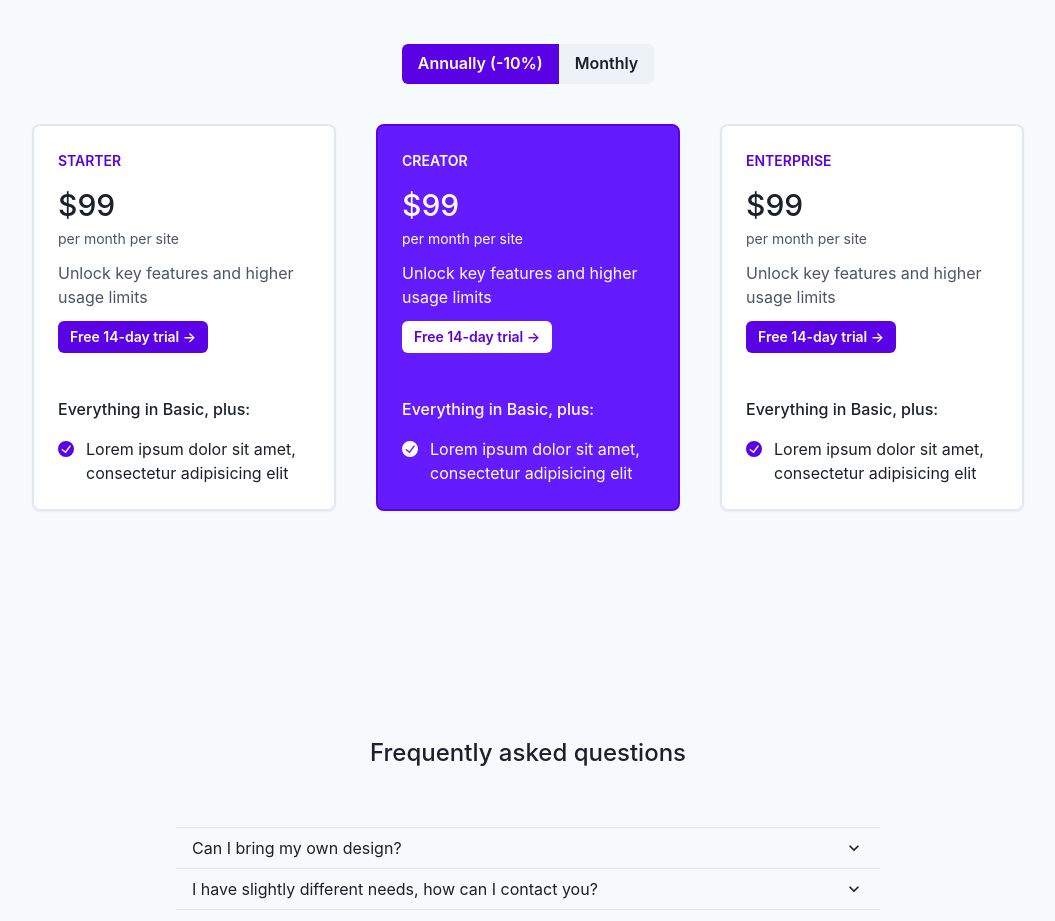
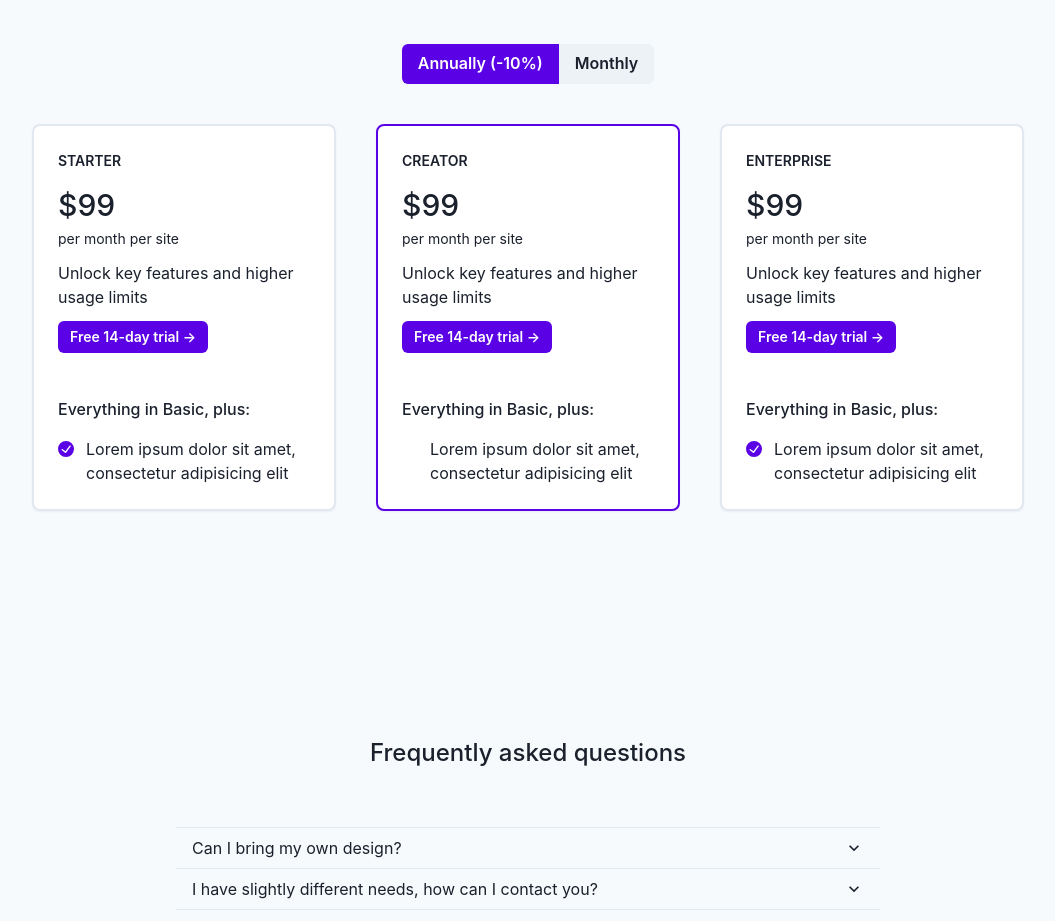
Before and after one commit to bdcorps/chakra-ui-landing-page-nextjs, a React (Vite) app: page / in a window 1280 px wide. Shown: the part 1780-2701 px from the top of the page, without its empty margins (112-1167 px from the left). Built offline with nearby package versions, Linux system fonts and the light colour scheme.

Commit message:
update styling pricing

```diff
--- a/src/components/PricingBox.tsx
+++ b/src/components/PricingBox.tsx
@@ -25,38 +25,24 @@ const PricingBox: FunctionComponent<PricingBoxProps> = ({
       boxShadow="sm"
       p={6}
       rounded="lg"
-      bg={pro ? "brand.400" : "white"}
+      bg={pro ? "white" : "white"}
       borderColor={pro ? "brand.500" : "gray.200"}
       borderWidth={2}
-      color={pro ? "white" : "current"}
     >
       <VStack spacing={3} align="flex-start">
-        <Text
-          color={pro ? "white" : "brand.500"}
-          fontWeight={600}
-          casing="uppercase"
-          fontSize="sm"
-        >
+        <Text fontWeight={600} casing="uppercase" fontSize="sm">
           {name}
         </Text>
         <Box w="full">
           <Text fontSize="3xl" fontWeight="medium">
             $99
           </Text>
-          <Text color={pro ? "white" : "gray.600"} fontSize="sm">
-            per month per site
-          </Text>
+          <Text fontSize="sm">per month per site</Text>
         </Box>
 
-        <Text color={pro ? "white" : "gray.600"}>
-          Unlock key features and higher usage limits
-        </Text>
+        <Text>Unlock key features and higher usage limits</Text>
         <VStack>
-          <Button
-            size="sm"
-            color={pro ? "brand.500" : "white"}
-            bgColor={pro ? "white" : "brand.500"}
-          >
+          <Button size="sm" colorScheme="brand">
             Free 14-day trial →
           </Button>
         </VStack>
```
